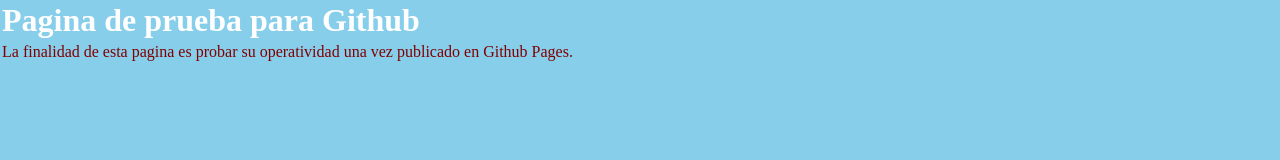
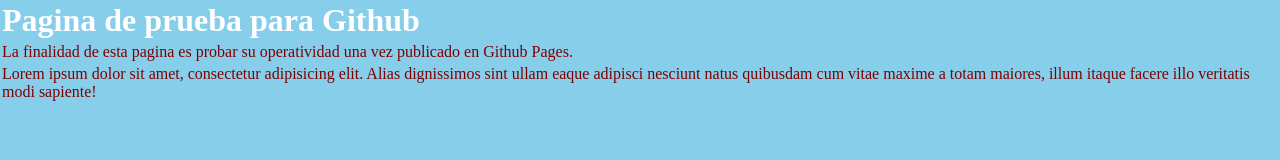
Before and after one commit to Ninorokr/practica, a plain HTML site: page index.html in a window 1280 px wide. Drawn offline with Linux system fonts and the light colour scheme.

Commit message:
Haciendo prueba 2

```diff
--- a/index.html
+++ b/index.html
@@ -10,6 +10,7 @@
     <header>
         <h1>Pagina de prueba para Github</h1>
         <p>La finalidad de esta pagina es probar su operatividad una vez publicado en Github Pages.</p>
+        <p>Lorem ipsum dolor sit amet, consectetur adipisicing elit. Alias dignissimos sint ullam eaque adipisci nesciunt natus quibusdam cum vitae maxime a totam maiores, illum itaque facere illo veritatis modi sapiente!</p>
     </header>
 </body>
 </html>
```
